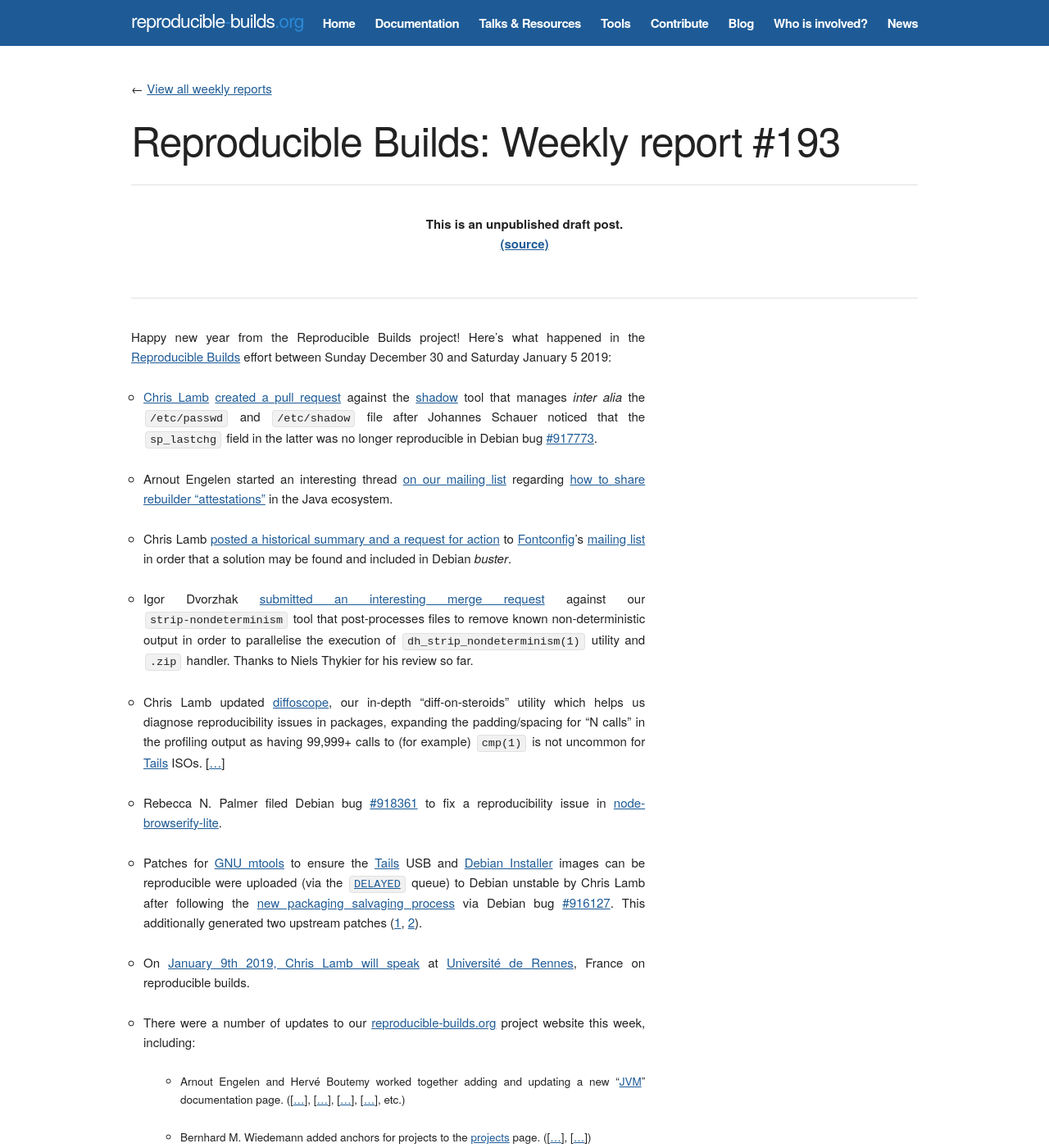
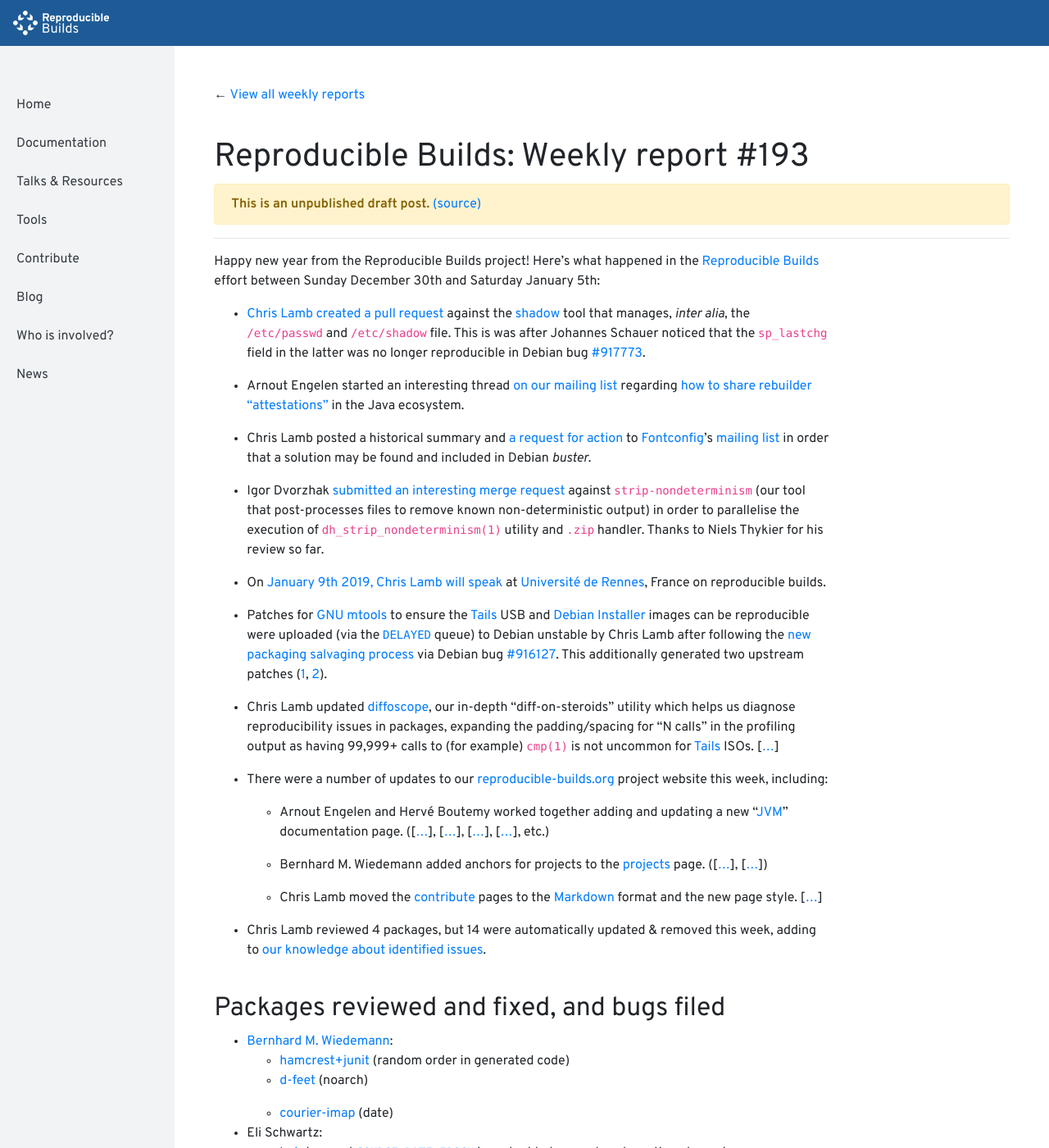
Before and after one commit to prototypefund/reproducible-website, a Jekyll site: the page built from _blog/posts/193.md, in a window 1280 px wide and 1400 px high. Shown: the whole window at 82% size. Built offline with Jekyll 4.4.1, drawn with Linux system fonts in a browser that asks for light colours; some web fonts are replaced; some of the changed text lies outside the part shown.

Commit message:
193: Cosmetic updates.

```diff
--- a/_blog/posts/193.md
+++ b/_blog/posts/193.md
@@ -1,25 +1,23 @@
 ---
-layout: blog
+layout: new/blog
 week: 193
 ---
 
-Happy new year from the Reproducible Builds project! Here's what happened in the [Reproducible Builds](https://reproducible-builds.org) effort between Sunday December 30 and Saturday January 5 2019:
+Happy new year from the Reproducible Builds project! Here's what happened in the [Reproducible Builds](https://reproducible-builds.org) effort between Sunday December 30th and Saturday January 5th:
 
-* [Chris Lamb](https://chris-lamb.co.uk/) [created a pull request](https://github.com/shadow-maint/shadow/pull/146) against the [shadow](https://github.com/shadow-maint/shadow) tool that manages *inter alia* the `/etc/passwd` and `/etc/shadow` file after Johannes Schauer noticed that the `sp_lastchg` field in the latter was no longer reproducible in Debian bug [#917773](https://bugs.debian.org/917773).
+* [Chris Lamb](https://chris-lamb.co.uk/) [created a pull request](https://github.com/shadow-maint/shadow/pull/146) against the [shadow](https://github.com/shadow-maint/shadow) tool that manages, *inter alia*, the `/etc/passwd` and `/etc/shadow` file. This is was after Johannes Schauer noticed that the `sp_lastchg` field in the latter was no longer reproducible in Debian bug [#917773](https://bugs.debian.org/917773).
 
 * Arnout Engelen started an interesting thread [on our mailing list](https://lists.reproducible-builds.org/pipermail/rb-general/) regarding [how to share rebuilder "attestations"](https://lists.reproducible-builds.org/pipermail/rb-general/2019-January/001378.html) in the Java ecosystem.
 
-* Chris Lamb [posted a historical summary and a request for action](https://lists.freedesktop.org/archives/fontconfig/2019-January/006420.html) to [Fontconfig](https://www.freedesktop.org/wiki/Software/fontconfig/)'s [mailing list](https://lists.freedesktop.org/archives/fontconfig/) in order that a solution may be found and included in Debian *buster*.
+* Chris Lamb posted a historical summary and [a request for action](https://lists.freedesktop.org/archives/fontconfig/2019-January/006420.html) to [Fontconfig](https://www.freedesktop.org/wiki/Software/fontconfig/)'s [mailing list](https://lists.freedesktop.org/archives/fontconfig/) in order that a solution may be found and included in Debian *buster*.
 
-* Igor Dvorzhak [submitted an interesting merge request](https://salsa.debian.org/reproducible-builds/strip-nondeterminism/merge_requests/3) against our `strip-nondeterminism` tool that post-processes files to remove known non-deterministic output in order to parallelise the execution of `dh_strip_nondeterminism(1)` utility and `.zip` handler. Thanks to Niels Thykier for his review so far.
+* Igor Dvorzhak [submitted an interesting merge request](https://salsa.debian.org/reproducible-builds/strip-nondeterminism/merge_requests/3) against `strip-nondeterminism` (our tool that post-processes files to remove known non-deterministic output) in order to parallelise the execution of `dh_strip_nondeterminism(1)` utility and `.zip` handler. Thanks to Niels Thykier for his review so far.
 
-* Chris Lamb updated [diffoscope](https://diffoscope.org/), our in-depth "diff-on-steroids" utility which helps us diagnose reproducibility issues in packages, expanding the padding/spacing for "N calls" in the profiling output as having 99,999+ calls to (for example) `cmp(1)` is not uncommon for [Tails](https://tails.boum.org) ISOs. [[...](https://salsa.debian.org/reproducible-builds/diffoscope/commit/21e4c1d)]
-
-* Rebecca N. Palmer filed Debian bug [#918361](https://bugs.debian.org/918361) to fix a reproducibility issue in [node-browserify-lite](https://tracker.debian.org/pkg/node-browserify-lite).
+* On [January 9th 2019, Chris Lamb will speak](http://actux.eu.org/2019/01/conference-sur-les-builds-reproductibles-mercredi-9-janvier-2019/) at [Université de Rennes](https://www.univ-rennes1.fr/), France on reproducible builds.
 
 * Patches for [GNU mtools](https://www.gnu.org/software/mtools/) to ensure the [Tails](https://tails.boum.org/) USB and [Debian Installer](https://www.debian.org/devel/debian-installer/) images can be reproducible were uploaded (via the [`DELAYED`](https://ftp-master.debian.org/deferred.html) queue) to Debian unstable by Chris Lamb after following the [new packaging salvaging process](https://www.debian.org/doc/manuals/developers-reference/ch05.en.html#package-salvaging) via Debian bug [#916127](https://bugs.debian.org/916127). This additionally generated two upstream patches ([1](http://lists.gnu.org/archive/html/info-mtools/2019-01/msg00003.html), [2](http://lists.gnu.org/archive/html/info-mtools/2019-01/msg00000.html)).
 
-* On [January 9th 2019, Chris Lamb will speak](http://actux.eu.org/2019/01/conference-sur-les-builds-reproductibles-mercredi-9-janvier-2019/) at [Université de Rennes](https://www.univ-rennes1.fr/), France on reproducible builds.
+* Chris Lamb updated [diffoscope](https://diffoscope.org/), our in-depth "diff-on-steroids" utility which helps us diagnose reproducibility issues in packages, expanding the padding/spacing for "N calls" in the profiling output as having 99,999+ calls to (for example) `cmp(1)` is not uncommon for [Tails](https://tails.boum.org) ISOs. [[...](https://salsa.debian.org/reproducible-builds/diffoscope/commit/21e4c1d)]
 
 * There were a number of updates to our [reproducible-builds.org](https://reproducible-builds.org) project website this week, including:
 
@@ -30,18 +28,6 @@
     * Chris Lamb moved the [contribute]({{ "/contribute/" | prepend: site.baseurl }}) pages to the [Markdown](https://en.wikipedia.org/wiki/Markdown) format and the new page style. [[...](https://salsa.debian.org/reproducible-builds/reproducible-website/commit/d8bb620)]
 
 * Chris Lamb reviewed 4 packages, but 14 were automatically updated & removed this week, adding to [our knowledge about identified issues](https://tests.reproducible-builds.org/debian/index_issues.html).
-
-## Test framework development
-
-There were a number of updates to our [Jenkins](https://jenkins.io/)-based testing framework that powers [tests.reproducible-builds.org](https://tests.reproducible-builds.org) this week, including:
-
-* Holger Levsen:
-    * Update links to the [Tango Icon Theme](http://tango.freedesktop.org/Tango_Icon_Library) guidelines and copyright years. [[...](https://salsa.debian.org/qa/jenkins.debian.net/commit/bed9679b)]
-    * Node maintenance. ([[...](https://salsa.debian.org/qa/jenkins.debian.net/commit/7f7145ce)], etc.)
-
-* Mattia Rizzolo:
-    * Set `real_year=2019` in the reproducible health check script to 2019. [[...](https://salsa.debian.org/qa/jenkins.debian.net/commit/a2f2ce04)]
-    * Node maintenance. ([[...](https://salsa.debian.org/qa/jenkins.debian.net/commit/ebc30a8d)], [[...](https://salsa.debian.org/qa/jenkins.debian.net/commit/b7c521fe)], etc.)
 
 ## Packages reviewed and fixed, and bugs filed
 
@@ -55,6 +41,21 @@
     * [hub](https://github.com/github/hub/pull/1992) (respect [`SOURCE_DATE_EPOCH`]({{ "/docs/source-date-epoch/" | prepend: site.baseurl }}) in embedded manual package timestamps)
     * [hub](https://github.com/github/hub/pull/1994) (strip build path from binaries)
 
+* Rebecca N. Palmer:
+    * [node-browserify-lite](https://tracker.debian.org/pkg/node-browserify-lite) (via Debian bug [#918361](https://bugs.debian.org/918361)).
+
+## Test framework development
+
+There were a number of updates to our [Jenkins](https://jenkins.io/)-based testing framework that powers [tests.reproducible-builds.org](https://tests.reproducible-builds.org) this week, including:
+
+* Holger Levsen:
+    * Update links to the [Tango Icon Theme](http://tango.freedesktop.org/Tango_Icon_Library) guidelines and copyright years. [[...](https://salsa.debian.org/qa/jenkins.debian.net/commit/bed9679b)]
+    * Node maintenance. ([[...](https://salsa.debian.org/qa/jenkins.debian.net/commit/7f7145ce)], etc.)
+
+* Mattia Rizzolo:
+    * Set `real_year=2019` in the reproducible health check script to 2019. [[...](https://salsa.debian.org/qa/jenkins.debian.net/commit/a2f2ce04)]
+    * Node maintenance. ([[1](https://salsa.debian.org/qa/jenkins.debian.net/commit/ebc30a8d)], [[2](https://salsa.debian.org/qa/jenkins.debian.net/commit/b7c521fe)], etc.)
+
 ---
 
 This week's edition was written by Bernhard M. Wiedemann, Chris Lamb and Eli Schwartz & reviewed by a bunch of Reproducible Builds folks on IRC & the mailing lists.
```
